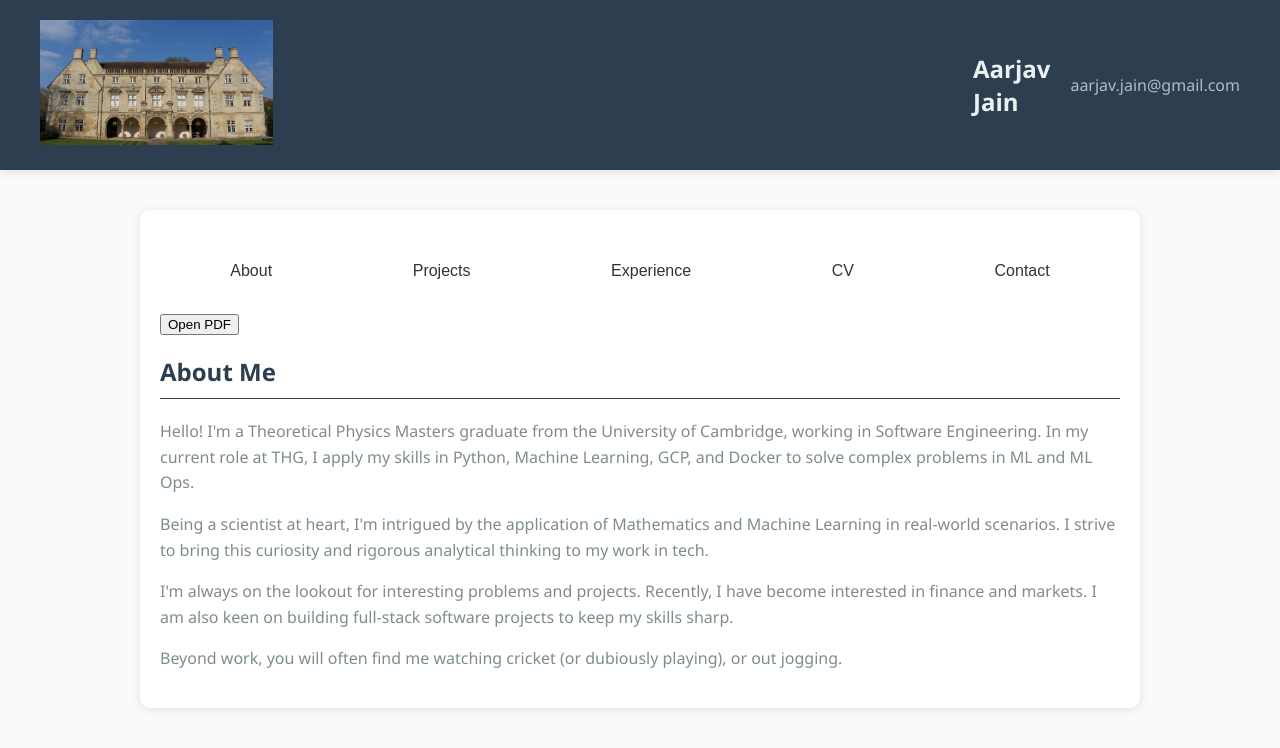
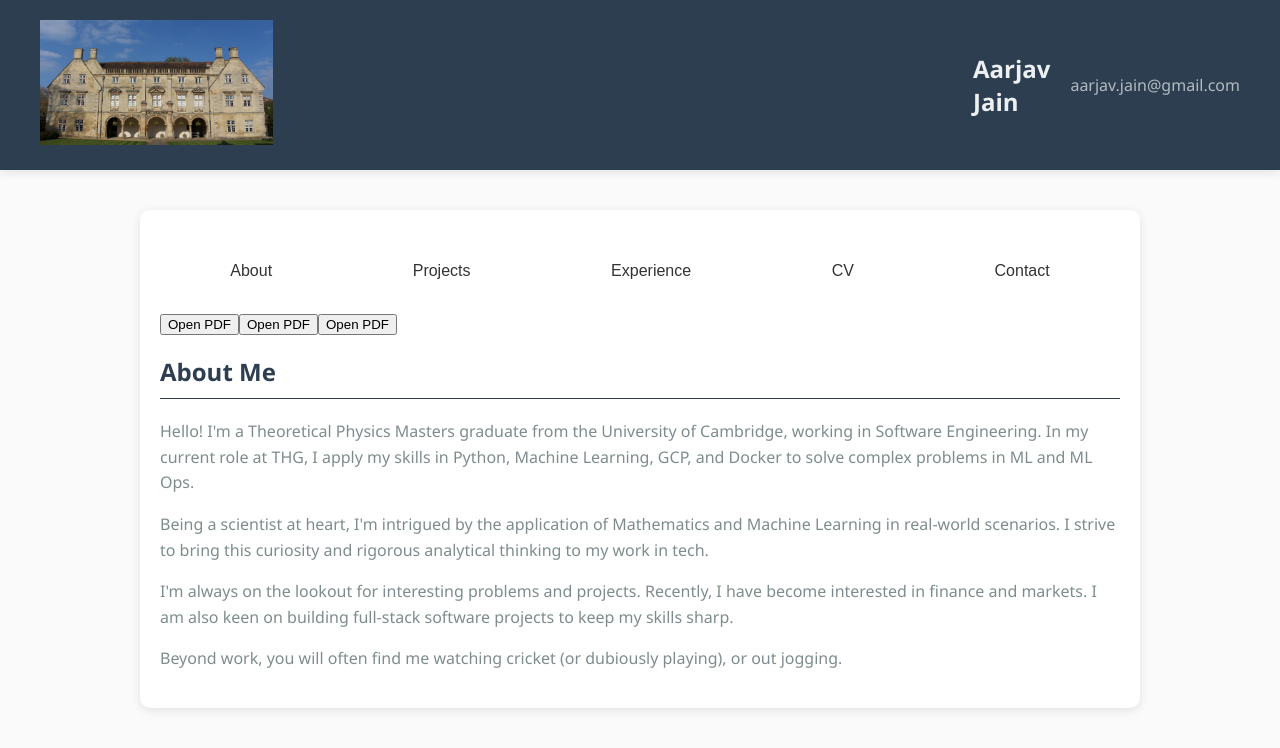
Before and after one commit to aarjav123cam/AarjavWebsite, a React (Create React App) app: page / in a window 1280 px wide. Shown: the top 748 px of the page. Built offline with nearby package versions, Linux system fonts and the light colour scheme.

Commit message:
new pdfs

```diff
--- a/src/components/MainContent.js
+++ b/src/components/MainContent.js
@@ -5,6 +5,8 @@ import Experience from './Experience';
 import Contact from './Contact';
 import CV from './CV';
 import sparta from './sparta.pdf';
+import helot_exploit from './helot_exploit.pdf'
+import helot_perioikoi from './helot_perioikoi.pdf'
 
 function MainContent() {
   const [section, setSection] = useState('about');
@@ -41,6 +43,12 @@ function MainContent() {
       <a href={sparta} target="_blank" rel="noopener noreferrer">
         <button>Open PDF</button>
       </a>
+      <a href={helot_exploit} target="_blank" rel="noopener noreferrer">
+        <button>Open PDF</button>
+      </a>
+      <a href={helot_perioikoi} target="_blank" rel="noopener noreferrer">
+        <button>Open PDF</button>
+      </a>
       {renderSection()}
     </main>
   );
```
Also changed, not shown: 2 other files (tests, documents, lock files or other folders).
